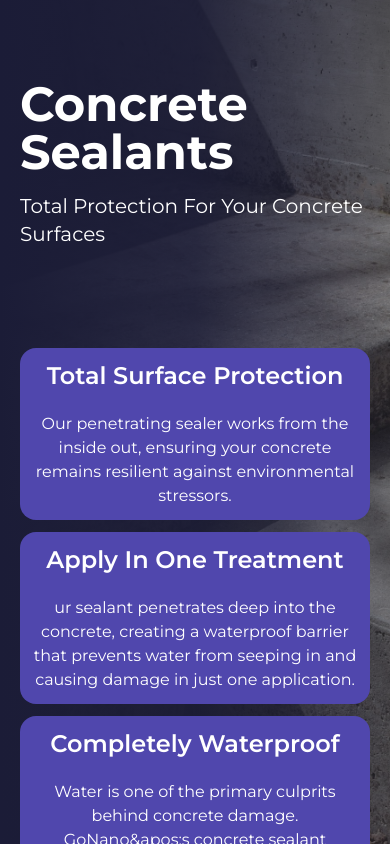
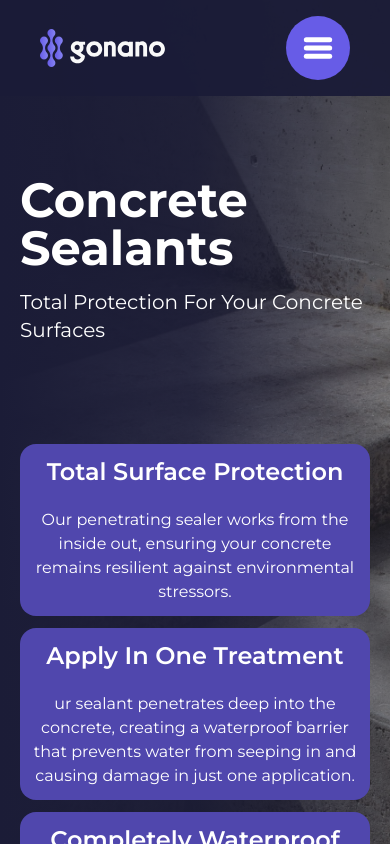
Before and after one commit to Isaacm1210/Gonano, a Next.js app: page /products/concrete in a window 390 px wide. Shown: the top 844 px of the page. Built offline with nearby package versions, Linux system fonts and the light colour scheme.

Commit message:
mobile Header added

```diff
--- a/app/about/page.js
+++ b/app/about/page.js
@@ -1,7 +1,7 @@
 import Image from "next/image";
 
 export default function About() {
-    return <div className="sm:pt-24">
+    return <div className="pt-24">
         <section id="AboutUs" className="w-full bg-white text-dark-purple text-lg xs:p-20 py-20 px-5">
             <div className="lg:w-3/5 xl:w-2/5  text-center m-auto ">
                 <h1 className="sm:text-5xl text-4xl font-bold mb-10">Meet the Company</h1>
--- a/app/layout.js
+++ b/app/layout.js
@@ -2,6 +2,7 @@ import { Geist, Geist_Mono, Montserrat } from "next/font/google";
 import "./globals.css";
 import Header from "./ui/header";
 import Footer from "./ui/footer";
+import MobileHeader from "./ui/mobileHeader";
 
 const geistSans = Geist({
   variable: "--font-geist-sans",
@@ -31,6 +32,7 @@ export default function RootLayout({ children }) {
         className={`${montserrat.variable} antialiased h-full w-full`}
       >
         <Header/>
+        <MobileHeader />
         <div className="">
           {children}
         </div>
--- a/app/page.js
+++ b/app/page.js
@@ -7,7 +7,7 @@ export default function Home() {
 
 
   return (
-    <div className="w-lvw sm:pt-24">
+    <div className="w-lvw pt-24">
       <main className="bg-midnight-blue z-10">
         <section id="Home" className="h-[100vh] w-full flex flex-col justify-evenly items-center sm:text-4xl text-2xl font-semibold bg-[url(/Roof-Spray-2.PNG)] bg-cover">
           <div className="text-center w-2/3 ">
--- a/app/products/concrete/page.js
+++ b/app/products/concrete/page.js
@@ -4,7 +4,7 @@ import QualityCard from "@/app/ui/qualityCard";
 import Image from "next/image";
 
 export default function Concrete() {
-    return <div className="sm:pt-24">
+    return <div className="pt-24">
         <section id="Heading" className="min-h-96 bg-[url(/products/surface/Concrete.jpg)] bg-cover -mt-24 border-b-4 border-purple-gradient">
             <div className="w-full min-h-96  bg-linear-to-r from-midnight-blue via-midnight-blue/90 to-midnight-blue/40 pt-24">
                 <div className="xs:p-20 px-5 py-20 xs:mb-20">
--- a/app/products/membrane/page.js
+++ b/app/products/membrane/page.js
@@ -5,7 +5,7 @@ import Image from "next/image";
 
 
 export default function Wood() {
-    return <div className="sm:pt-24">
+    return <div className="pt-24">
         <section id="Heading" className="min-h-96 bg-[url(/products/surface/membrane-roof.webp)] bg-cover -mt-24 border-b-4 border-purple-gradient">
             <div className="w-full min-h-96  bg-linear-to-r from-midnight-blue via-midnight-blue/90 to-midnight-blue/40 pt-24">
                 <div className="xs:p-20 px-5 py-20 xs:mb-20">
--- a/app/products/shingle/page.js
+++ b/app/products/shingle/page.js
@@ -2,7 +2,7 @@ import Image from "next/image";
 
 export default function Shingle() {
 
-    return <div className="w-full h-full sm:pt-24">
+    return <div className="w-full h-full pt-24">
         <section id="Product" className="w-full h-fit">
             <div className="flex lg:w-4/5 lg:p-0 justify-evenly m-auto mb-0 gap-2 my-10 md:flex-row flex-col">
                 <div className="bg-[url(/products/Shingle-Saver-Pattern.png)] bg-cover md:w-1/3 md:h-80 h-60 hover:drop-shadow-[0_0_20px_rgba(255,255,255,0.2)] border-0">
--- a/app/products/wood/page.js
+++ b/app/products/wood/page.js
@@ -4,7 +4,7 @@ import QualityCard from "@/app/ui/qualityCard";
 import Image from "next/image";
 
 export default function Wood() {
-    return <div className="sm:pt-24">
+    return <div className="pt-24">
         <section id="Heading" className="min-h-96 bg-[url(/products/surface/WoodenFence.jpg)] bg-cover -mt-24 border-b-4 border-purple-gradient">
             <div className="w-full min-h-96  bg-linear-to-r from-midnight-blue via-midnight-blue/90 to-midnight-blue/40 pt-24">
                 <div className="xs:p-20 px-5 py-20 xs:mb-20">
--- a/app/quote/page.js
+++ b/app/quote/page.js
@@ -2,7 +2,7 @@
 
 export default function Quote() {
     return (
-        <div className="sm:pt-24">
+        <div className="pt-24">
             <h1 className="text-3xl font-semibold text-center">Get your 100% Free Quote</h1>
             <div className="bg-offWhite text-black flex flex-col w-1/4 p-10 m-auto my-10 rounded-2xl">
                 <h2 className="text-xl font-medium text-center">Get your Quote</h2>
--- a/app/science/page.js
+++ b/app/science/page.js
@@ -7,7 +7,7 @@ export const metadata = {
 
 
 export default function Science() {
-    return <div className="w-full sm:pt-24">
+    return <div className="w-full pt-24">
         <section id="title" className="min-h-96  w-full bg-[url(/products/surface/Shingles.jpg)] bg-center">
             <div className="w-full min-h-96  bg-linear-to-r from-midnight-blue via-midnight-blue/90 to-midnight-blue/60 xs:p-20 pt-20 px-2">
                 <h1 className="w-fit p-2 bg-offWhite text-dark-purple font-bold rounded-2xl m-auto text-center">The Science Behind GoNano</h1>
--- /dev/null
+++ b/app/ui/mobileHeader.js
@@ -0,0 +1,97 @@
+'use client'
+import Link from "next/link"
+import Image from "next/image"
+import logo from "../../public/Gonano_Logo.svg"
+import { useState } from "react"
+import Button from "./button"
+
+export default function MobileHeader() {
+    const [isOpen, setIsOpen] = useState(false)
+    const [show, setShow] = useState({ height: '0px', display: "none" })
+    const [productTap, setProductTap] = useState({ height: '0px' })
+    const [showProducts, setShowProducts] = useState(false)
+    function open() {
+        if (!isOpen) {
+            setProductTap({ height: '0px', })
+            setShow({ translate: "0 -328px"})
+            setShowProducts(false)
+        } else {
+            setShow({ translate: '0 0px'})
+        }
+        setIsOpen(!isOpen)
+    }
+    function openProducts() {
+        if (showProducts) {
+            setProductTap({ height: '0px', })
+        } else {
+            setProductTap({ height: '112px' })
+        }
+        setShowProducts(!showProducts)
+    }
+
+
+    return (
+        <div className="fixed w-full z-20 ">
+            <div className="bg-midnight-blue/95 h-24 w-full px-10 flex justify-center sm:hidden ">
+                <div className="flex items-center">
+                    <Link href={"/"}>
+                        <Image
+                            src={logo}
+                            width={125}
+                            height={90}
+                            alt="Gonano LOGO Image"
+                            className="" />
+                    </Link>
+                </div>
+
+                <div className="h-16 w-16 ml-auto my-auto bg-purple-gradient rounded-4xl flex items-center justify-center hover:cursor-pointer min-h-min" onClick={() => open()}>
+                    <div className="w-10 h-10">
+                        <svg viewBox="0 0 24 24" fill="none" xmlns="http://www.w3.org/2000/svg">
+                            <g id="SVGRepo_bgCarrier" strokeWidth="0"></g>
+                            <g id="SVGRepo_tracerCarrier" strokeLinecap="round" strokeLinejoin="round"></g>
+                            <g id="SVGRepo_iconCarrier">
+                                <path d="M5 7H19" stroke="#ffffff" strokeWidth="3" strokeLinecap="round" strokeLinejoin="round"></path>
+                                <path d="M5 12L19 12" stroke="#ffffff" strokeWidth="3" strokeLinecap="round" strokeLinejoin="round"></path>
+                                <path d="M5 17L19 17" stroke="#ffffff" strokeWidth="3" strokeLinecap="round" strokeLinejoin="round"></path>
+                            </g>
+                        </svg>
+                    </div>
+
+                </div>
+            </div>
+            <div className="overflow-hidden">
+                <div className="w-full bg-midnight-blue/95 transition-all duration-500 overflow-hidden ease-in-out min-h-fit pt-5" style={show}>
+                    <div className="px-10 mb-10" onClick={() => open()}>
+                        <Button link={"/quote"} title={"Free Quote"} />
+                    </div>
+                    <div className="w-full flex flex-col gap-1 mb-10">
+                        <p className="w-full text-2xl font-semibold px-10" onClick={() => openProducts()}>Products</p>
+                        <div style={productTap} className="transition-all duration-500 overflow-hidden ease-in-out bg-white text-black w-full px-10">
+                            <Link href={"/products/shingle"} onClick={() => open()}>
+                                <p className="text-lg hover:text-purple-gradient font-semibold active:text-purple-gradient">Shingle Saver</p>
+                            </Link>
+                            <Link href={"/products/membrane"} onClick={() => open()}>
+                                <p className="text-lg hover:text-purple-gradient font-semibold active:text-purple-gradient">Elastometric Membrane</p>
+                            </Link>
+                            <Link href={"/products/wood"} onClick={() => open()}>
+                                <p className="text-lg hover:text-purple-gradient font-semibold active:text-purple-gradient">Wood Saver</p>
+                            </Link>
+                            <Link href={"/products/concrete"} onClick={() => open()}>
+                                <p className="text-lg hover:text-purple-gradient font-semibold active:text-purple-gradient">Concrete Saver</p>
+                            </Link>
+                        </div>
+                    </div >
+                    <div className="hover:text-purple-gradient w-full px-10 mb-10" onClick={() => open()}>
+                        <Link href={"/science"}><p className="text-2xl font-semibold active:text-purple-gradient">Science</p></Link>
+                    </div>
+                    <div className="hover:text-purple-gradient w-full px-10 mb-10" onClick={() => open()}>
+                        <Link href={"/about"}><p className="text-2xl font-semibold active:text-purple-gradient">About</p></Link>
+                    </div>
+
+
+                </div>
+            </div>
+
+        </div>
+    )
+}
```
